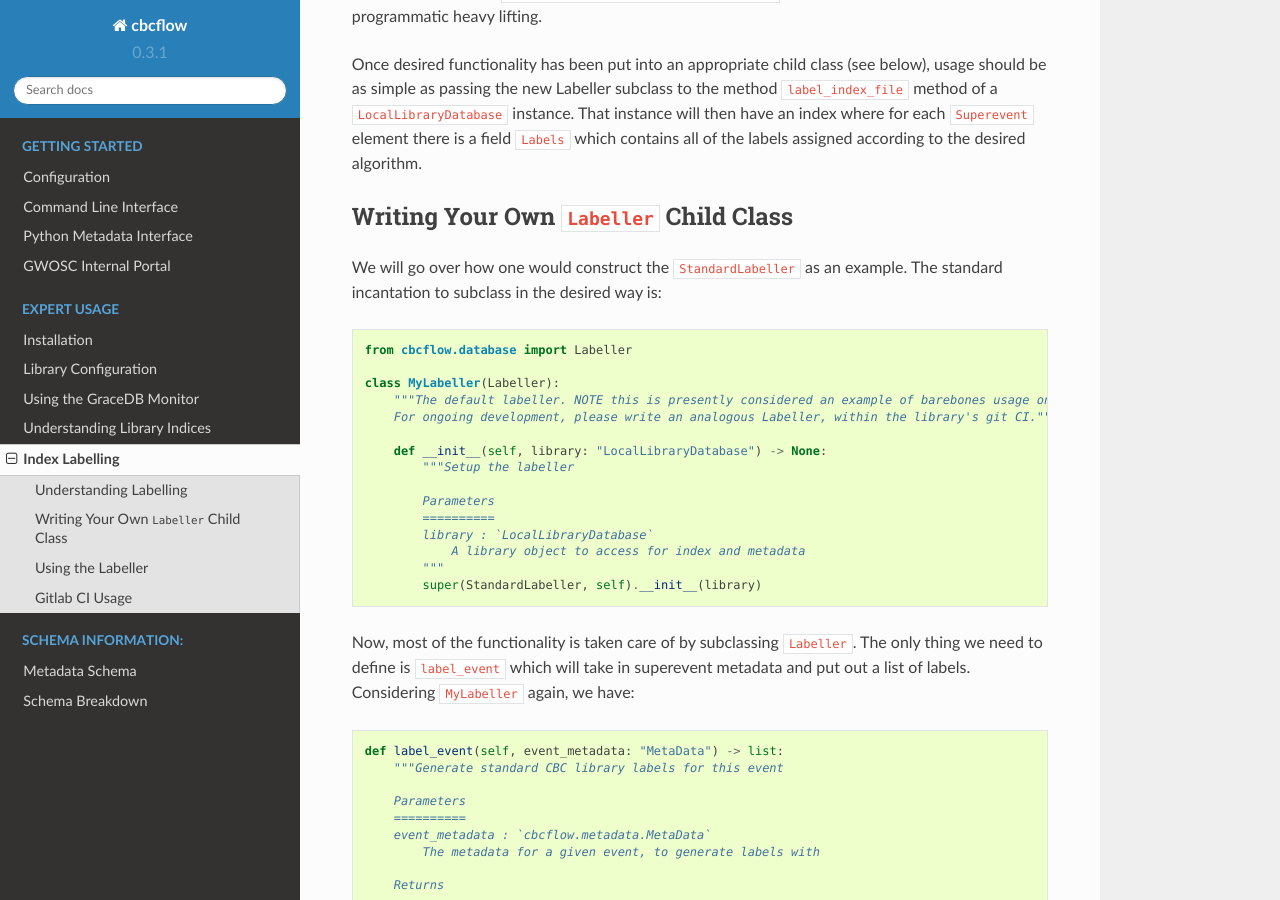
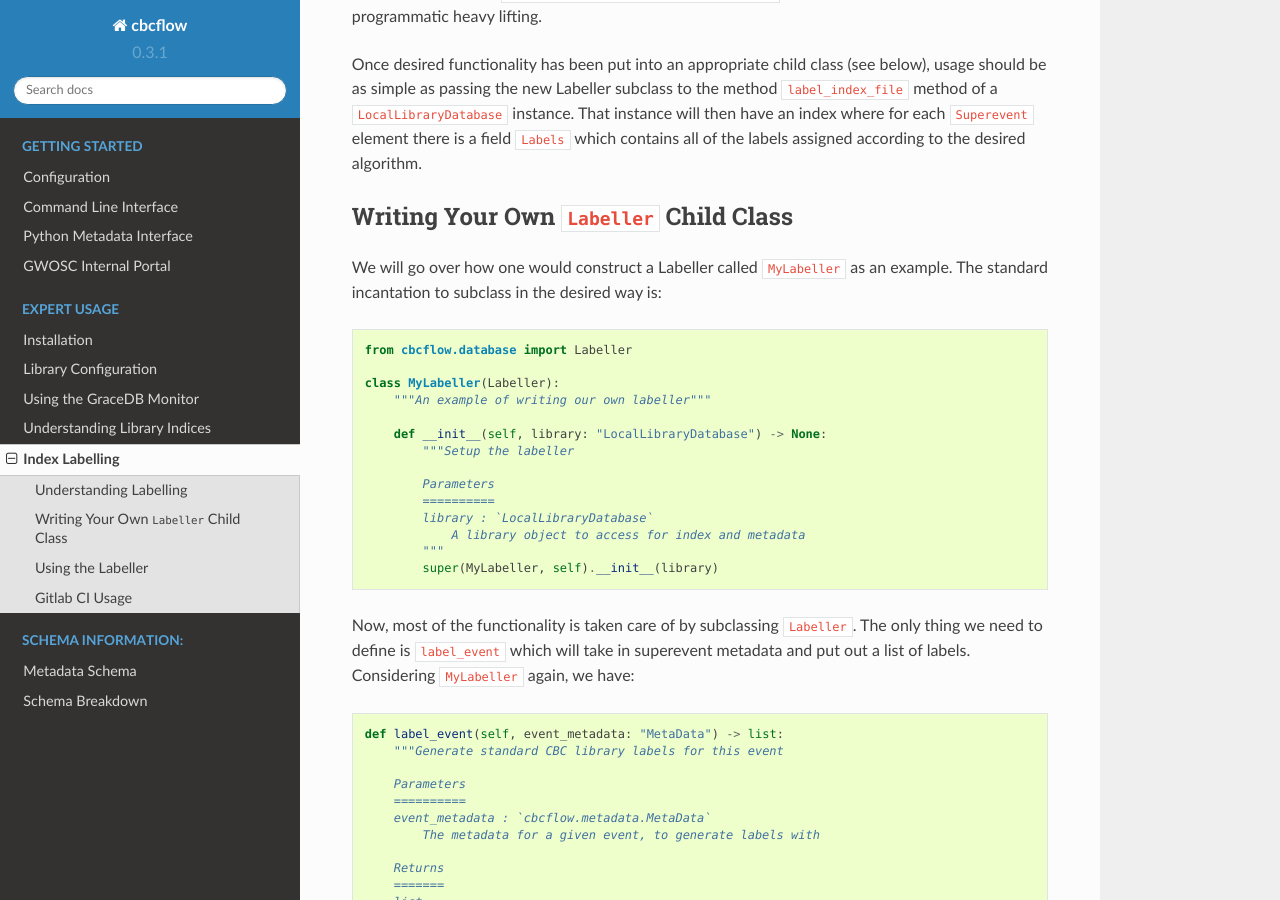
Before and after one commit to Rhiannon-Udall/cbcflow, a Sphinx documentation site: the page built from docs/source/library-index-labelling.rst, in a window 1280 px wide and 900 px high, scrolled down 333 px. Built offline with Sphinx 7.4.7 and the Read the Docs theme 2.0.0, drawn with Linux system fonts in a browser that asks for light colours.

Commit message:
More minor fixes in labelling

```diff
--- a/docs/source/library-index-labelling.rst
+++ b/docs/source/library-index-labelling.rst
@@ -18,7 +18,7 @@ of the labels assigned according to the desired algorithm.
 Writing Your Own ``Labeller`` Child Class
 -----------------------------------------
 
-We will go over how one would construct the ``StandardLabeller`` as an example.
+We will go over how one would construct a Labeller called ``MyLabeller`` as an example.
 The standard incantation to subclass in the desired way is:
 
 .. code-block::
@@ -26,8 +26,7 @@ The standard incantation to subclass in the desired way is:
     from cbcflow.database import Labeller
 
     class MyLabeller(Labeller):
-        """The default labeller. NOTE this is presently considered an example of barebones usage only!
-        For ongoing development, please write an analogous Labeller, within the library's git CI."""
+        """An example of writing our own labeller"""
 
         def __init__(self, library: "LocalLibraryDatabase") -> None:
             """Setup the labeller
@@ -37,7 +36,7 @@ The standard incantation to subclass in the desired way is:
             library : `LocalLibraryDatabase`
                 A library object to access for index and metadata
             """
-            super(StandardLabeller, self).__init__(library)
+            super(MyLabeller, self).__init__(library)
 
 Now, most of the functionality is taken care of by subclassing ``Labeller``.
 The only thing we need to define is ``label_event`` which will take in superevent metadata and put out a list of labels.
```
